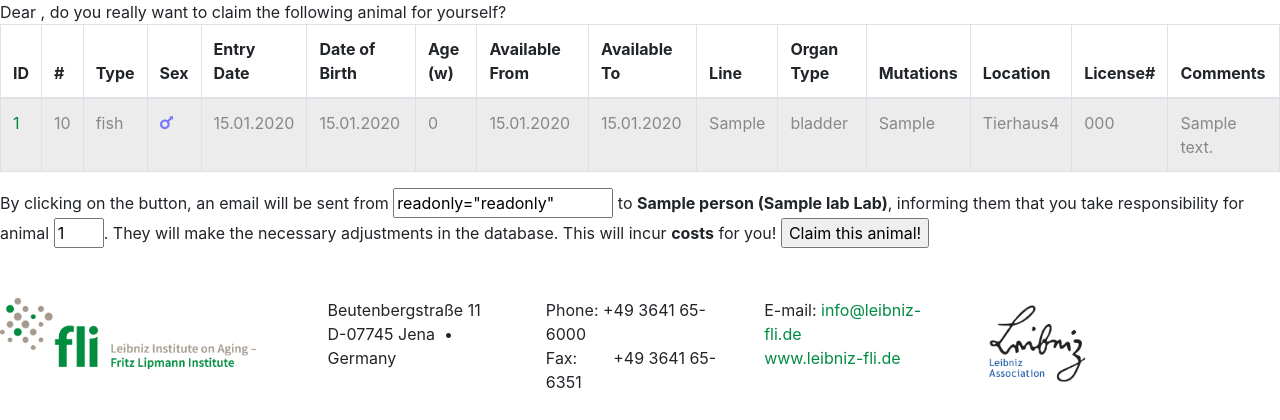
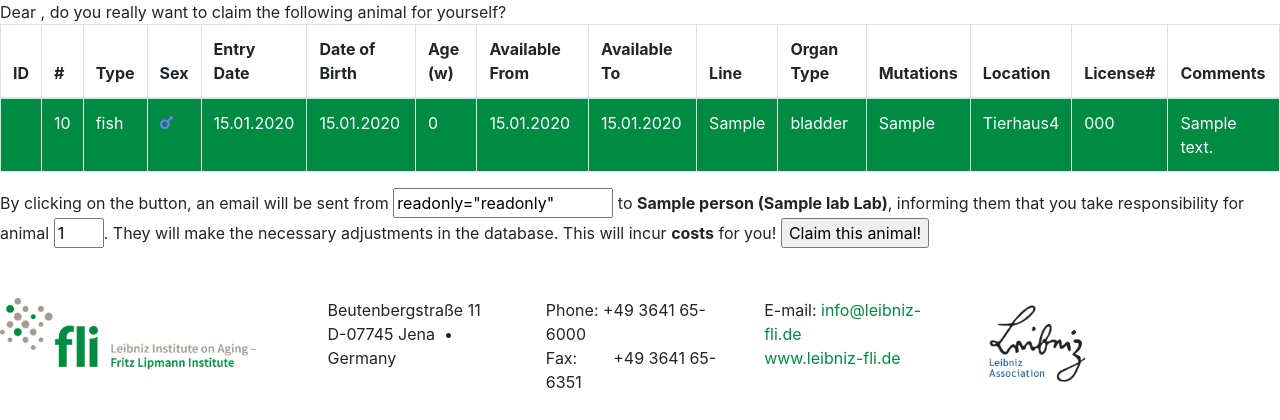
Before and after one commit to mohnbroetchen2/AniShare, a Django app: page /animals/claim/1 in a window 1280 px wide, with the pointer over the restyled element. Shown: the part 80-500 px from the top of the page. Run offline with Django 3.2, Linux system fonts and the light colour scheme; data comes from the database, SQL or seed files in the repository; tables that the repository leaves empty hold one stand-in row (values such as "Sample post"); some libraries are stand-ins or nearby versions; some web fonts are replaced.

Commit message:
MINOR: style hover in FLI color

```diff
--- a/animals/templates/base.html
+++ b/animals/templates/base.html
@@ -24,6 +24,7 @@
 
     <style>
         .strikeout { color:#888;}
+        .table-hover tbody tr:hover td, .table-hover tbody tr:hover th { background-color: #008b42; color:#FFF;}
         .navbar {background-color: #008b42 !important;}
         .navbar-default { background-color: #FF0000; border-color: #E7E7E7; }
         a { color: #008b42; }
```
